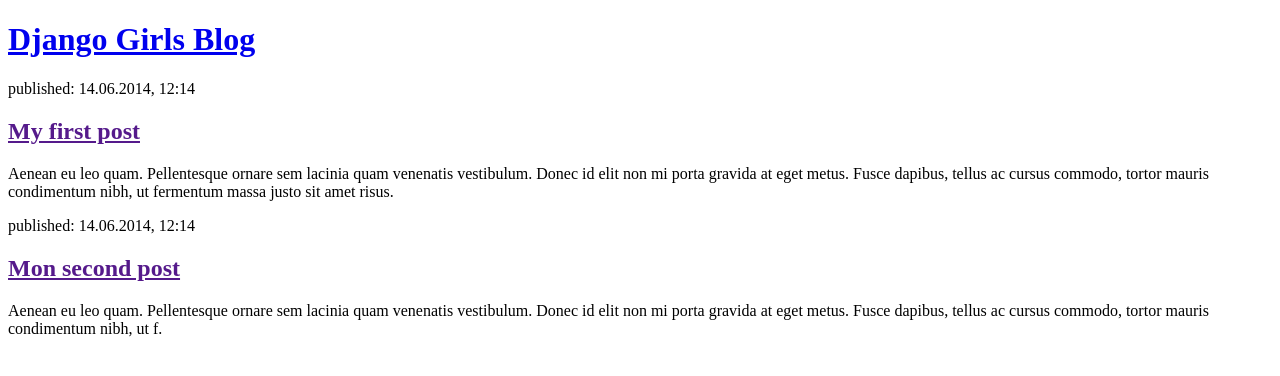
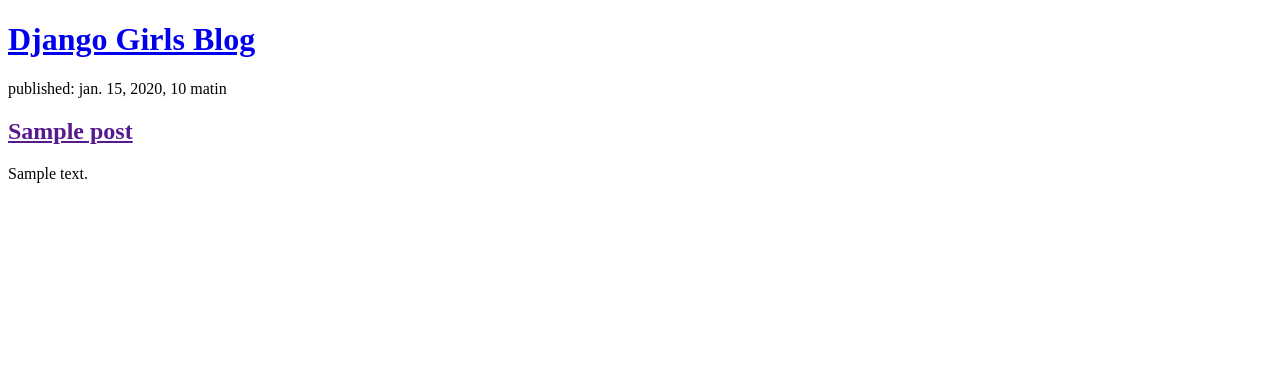
Before and after one commit to koky-dev/django-girls-blog, a Django app: page / in a window 1280 px wide. Shown: the top 376 px of the page. Run offline with Django 3.2, Linux system fonts and the light colour scheme; tables that the repository leaves empty hold one stand-in row (values such as "Sample post").

Commit message:
Modification du template pour afficher les données

```diff
--- a/blog/templates/blog/post_list.html
+++ b/blog/templates/blog/post_list.html
@@ -12,21 +12,13 @@
     <div>
         <h1><a href="/">Django Girls Blog</a></h1>
     </div>
-
+    {% for post in posts %}
     <div>
-        <p>published: 14.06.2014, 12:14</p>
-        <h2><a href="">My first post</a></h2>
-        <p>Aenean eu leo quam. Pellentesque ornare sem lacinia quam venenatis vestibulum. Donec id elit non mi porta
-            gravida at eget metus. Fusce dapibus, tellus ac cursus commodo, tortor mauris condimentum nibh, ut fermentum
-            massa justo sit amet risus.</p>
+        <p>published: {{post.published_at}}</p>
+        <h2><a href="">{{post.title}}</a></h2>
+        <p>{{post.text|linebreaksbr}}</p>
     </div>
-
-    <div>
-        <p>published: 14.06.2014, 12:14</p>
-        <h2><a href="">Mon second post</a></h2>
-        <p>Aenean eu leo quam. Pellentesque ornare sem lacinia quam venenatis vestibulum. Donec id elit non mi porta
-            gravida at eget metus. Fusce dapibus, tellus ac cursus commodo, tortor mauris condimentum nibh, ut f.</p>
-    </div>
+    {% endfor %}
 
 </body>
 
--- a/blog/views.py
+++ b/blog/views.py
@@ -1,7 +1,9 @@
 from django.shortcuts import render
-from django.http import request
+from django.utils import timezone
 
+from .models import Post
 # Create your views here.
 
 def post_list(request):
-    return render(request, 'blog/post_list.html', {})
+    posts = Post.objects.filter(published_at__lte=timezone.now()).order_by('published_at')
+    return render(request, 'blog/post_list.html', {'posts': posts})
```
